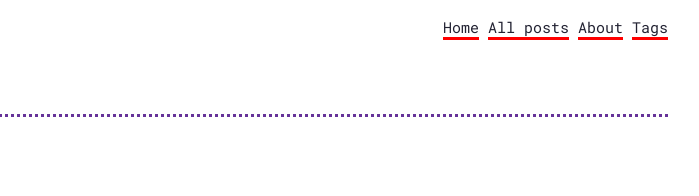
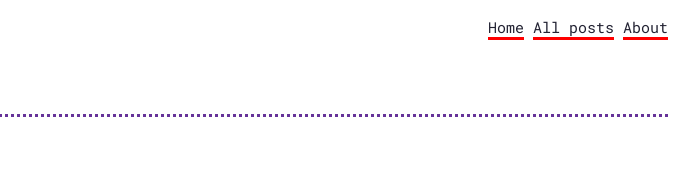
Before and after one commit to emrsenturk/emrsenturk.github.io, a plain HTML site: page categories/index.html in a window 1280 px wide. Shown: the full height of the page, 372-1071 px from the left. Drawn offline with Linux system fonts and the light colour scheme.

Commit message:
change tags

```diff
--- a/categories/index.html
+++ b/categories/index.html
@@ -33,7 +33,7 @@
 
 		<a href="/about">About</a>
 
-		<a href="/tags">Tags</a>
+
 
 	</nav>
 </header>
```
Also changed, not shown: 2 other files.
